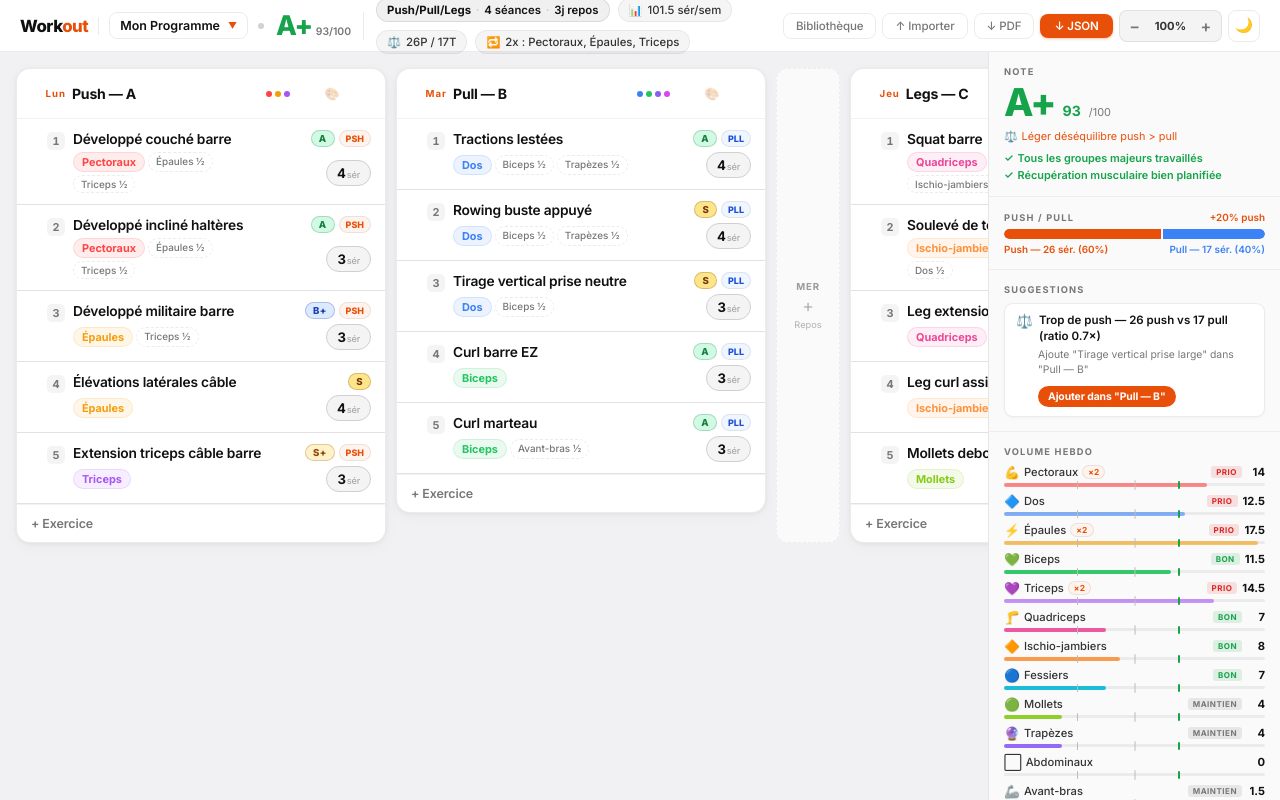
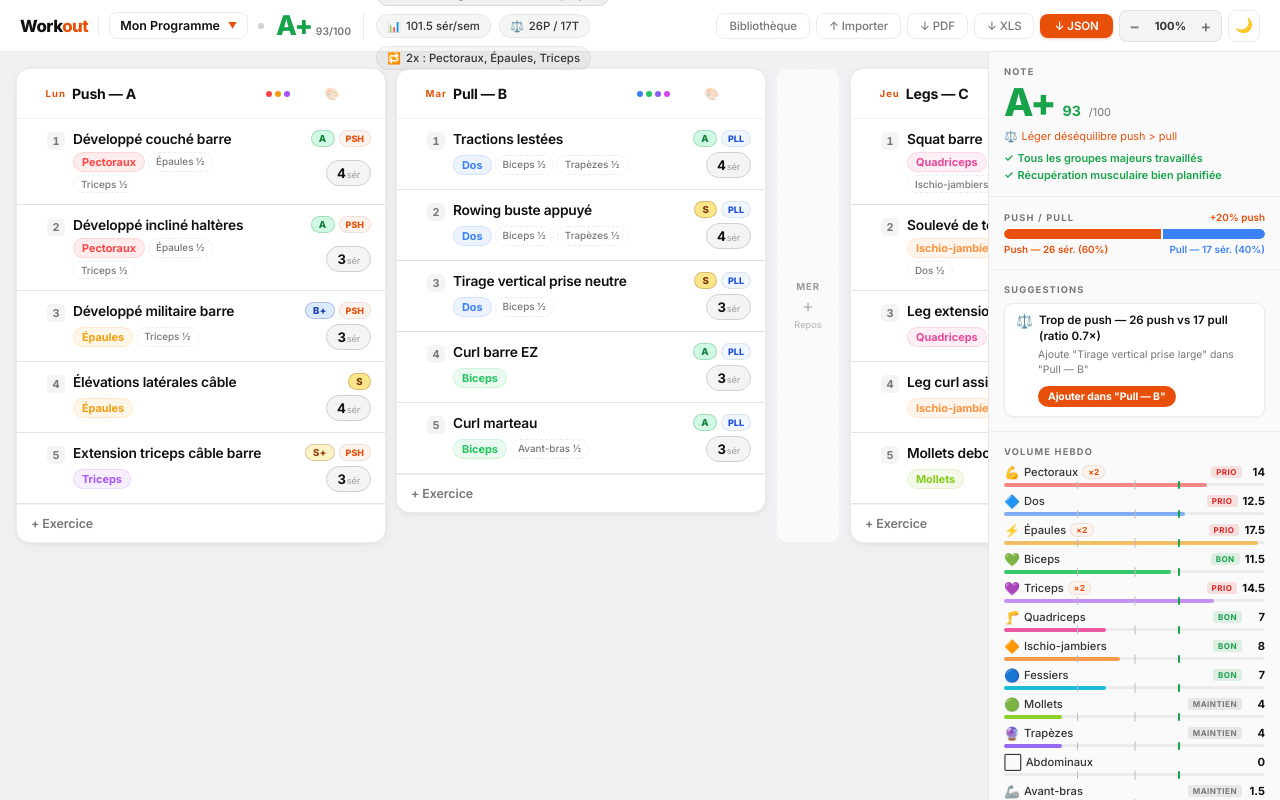
Before and after one commit to naxlamenax/workout-builder-light, a React (Vite) app: page / in a window 1280 px wide. Built offline with nearby package versions, Linux system fonts and the light colour scheme.

Commit message:
Add files via upload

```diff
--- a/src/App.jsx
+++ b/src/App.jsx
@@ -1096,6 +1096,8 @@ export default function WorkoutDashboard() {
         const primary = (d.primary ?? []).map(m =>
           '<span style="font-size:10px;font-weight:600;padding:1px 6px;border-radius:10px;color:' + (MUSCLE_COLOR[m]||"#666") + ';background:' + (MUSCLE_COLOR[m]||"#666") + '18">' + m + '</span>'
         ).join("");
+        const repsLabel = ex.reps ? ('<span style="font-size:10px;font-weight:600;color:#777;background:#F0F0F0;border-radius:8px;padding:1px 7px;white-space:nowrap">' + ex.reps + '</span>') : '';
+        const noteHtml  = ex.note ? ('<div style="font-size:11px;color:#666;margin-top:4px;line-height:1.5;white-space:pre-wrap;border-left:2px solid #E0E0E0;padding-left:7px">' + ex.note + '</div>') : '';
         exHtml += '<div style="padding:7px 14px;border-bottom:1px solid #F4F4F5;display:flex;align-items:flex-start;gap:8px">'
           + '<span style="font-size:11px;font-weight:600;color:#AEAEB2;width:16px;flex-shrink:0;padding-top:1px">' + (j+1) + '</span>'
           + '<div style="flex:1;min-width:0">'
@@ -1103,8 +1105,10 @@ export default function WorkoutDashboard() {
           +     '<span style="font-size:12px;font-weight:600;color:#111;flex:1;min-width:0">' + ex.name + '</span>'
           +     tierBadge
           +     '<span style="font-size:11px;font-weight:700;color:#111;background:#F4F4F5;border-radius:10px;padding:2px 8px;flex-shrink:0;white-space:nowrap">' + ex.sets + ' sér.</span>'
+          +     repsLabel
           +   '</div>'
           + (primary ? '<div style="display:flex;gap:4px;flex-wrap:wrap;margin-top:4px">' + primary + '</div>' : '')
+          + noteHtml
           + '</div>'
           + '</div>';
       });
@@ -1173,6 +1177,69 @@ export default function WorkoutDashboard() {
     win.document.close();
     win.focus();
     setTimeout(() => win.print(), 400);
+  }
+
+  function exportXlsx() {
+    const prog    = activeProgram;
+    const days    = prog.week ?? [];
+    const vol     = computeWeeklyVolume(days.filter(Boolean), db);
+    const { push: pushSets, pull: pullSets } = computePushPullSets(days.filter(Boolean), db);
+    const dayLabels = ["Lun","Mar","Mer","Jeu","Ven","Sam","Dim"];
+
+    // Dynamically load SheetJS from CDN
+    const script = document.createElement("script");
+    script.src = "https://cdnjs.cloudflare.com/ajax/libs/xlsx/0.18.5/xlsx.full.min.js";
+    script.onload = () => {
+      const XLSX = window.XLSX;
+      const wb   = XLSX.utils.book_new();
+
+      // ── 1. One sheet per session ──────────────────────────────
+      days.forEach((slot, i) => {
+        if (!slot) return;
+        const rows = [["#", "Exercice", "Séries", "Reps cibles", "Tier", "Muscles principaux", "Muscles secondaires", "Push/Pull", "Notes"]];
+        slot.exercises.forEach((ex, j) => {
+          const d = db[ex.name] ?? {};
+          rows.push([
+            j + 1,
+            ex.name,
+            ex.sets,
+            ex.reps ?? "",
+            d.tier ?? "",
+            (d.primary ?? []).join(", "),
+            (d.secondary ?? []).join(", "),
+            d.movement && d.movement !== "neutral" ? (d.movement === "push" ? "Push" : "Pull") : "",
+            ex.note ?? "",
+          ]);
+        });
+        const ws = XLSX.utils.aoa_to_sheet(rows);
+        // Column widths
+        ws["!cols"] = [
+          {wch:4}, {wch:36}, {wch:8}, {wch:14}, {wch:6},
+          {wch:28}, {wch:24}, {wch:10}, {wch:40}
+        ];
+        XLSX.utils.book_append_sheet(wb, ws, dayLabels[i] + " — " + slot.name.slice(0, 20));
+      });
+
+      // ── 2. Summary sheet ──────────────────────────────────────
+      const summaryRows = [["Programme", prog.name], ["Export", new Date().toLocaleDateString("fr-FR")], []];
+      summaryRows.push(["VOLUME HEBDOMADAIRE", ""]);
+      summaryRows.push(["Muscle", "Séries/semaine", "Statut"]);
+      ALL_MUSCLES.forEach(m => {
+        const sets = vol[m] ?? 0;
+        const status = sets === 0 ? "—" : sets <= 5 ? "Maintien" : sets <= 12 ? "Bon" : "Priorité";
+        summaryRows.push([m, sets > 0 ? (Number.isInteger(sets) ? sets : parseFloat(sets.toFixed(1))) : 0, status]);
+      });
+      summaryRows.push([]);
+      summaryRows.push(["PUSH / PULL", "", ""]);
+      summaryRows.push(["Push", pushSets, ""]);
+      summaryRows.push(["Pull", pullSets, ""]);
+      const wsSummary = XLSX.utils.aoa_to_sheet(summaryRows);
+      wsSummary["!cols"] = [{wch:24}, {wch:18}, {wch:12}];
+      XLSX.utils.book_append_sheet(wb, wsSummary, "Résumé");
+
+      XLSX.writeFile(wb, prog.name.replace(/[^a-zA-Z0-9]/g, "_") + ".xlsx");
+    };
+    document.head.appendChild(script);
   }
 
   function exportBackup() {
@@ -1580,6 +1647,7 @@ export default function WorkoutDashboard() {
             <button className="hdr-ghost" onClick={() => setModal({ type:"library" })}>Bibliothèque</button>
             <button className="hdr-ghost" onClick={() => fileInputRef.current?.click()}>↑ Importer</button>
             <button className="hdr-ghost" onClick={exportPdf} title="Exporter en PDF">↓ PDF</button>
+            <button className="hdr-ghost" onClick={exportXlsx} title="Exporter en Excel">↓ XLS</button>
             <button className="hdr-solid" onClick={exportBackup}>↓ JSON</button>
             {/* Zoom controls */}
             <div style={{ display:"flex", alignItems:"center", gap:1, background:"var(--sets-bg)",
```
